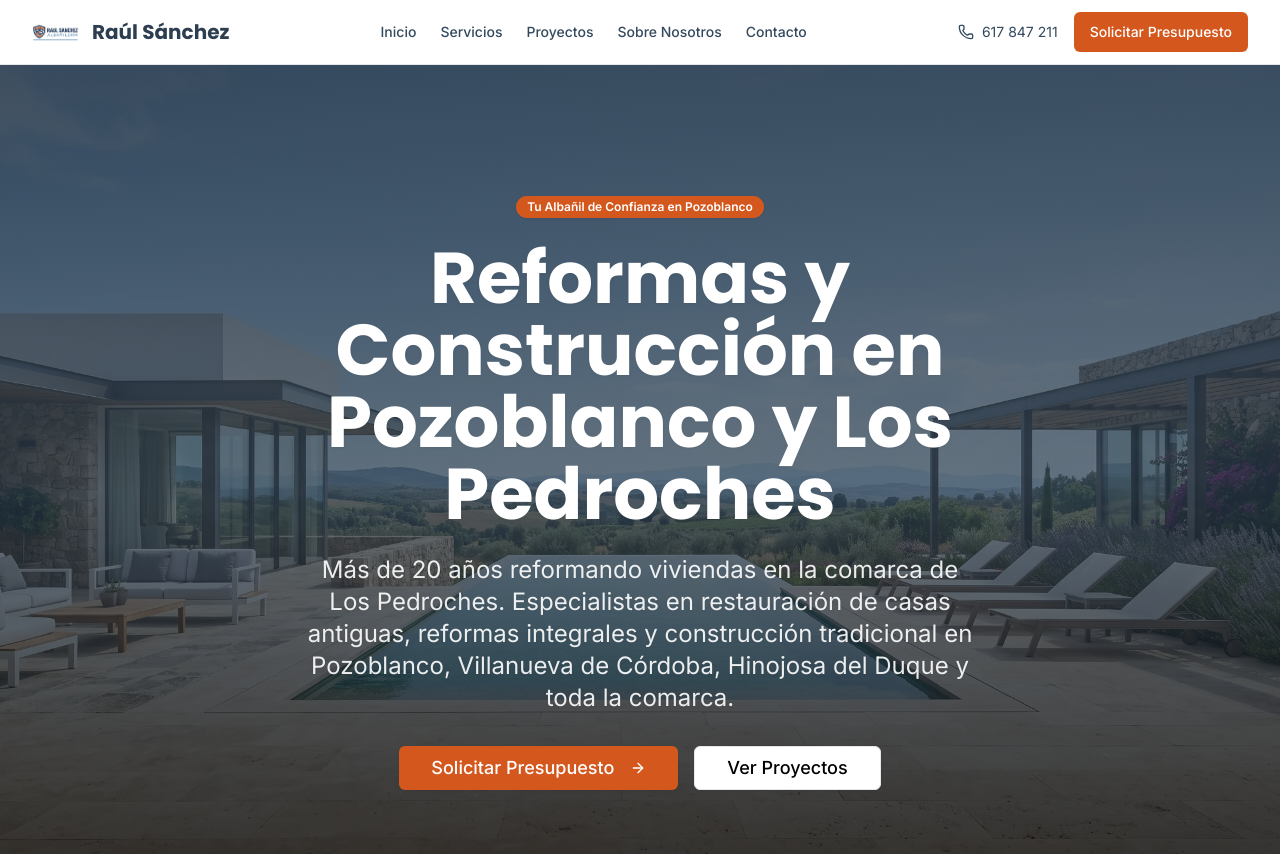
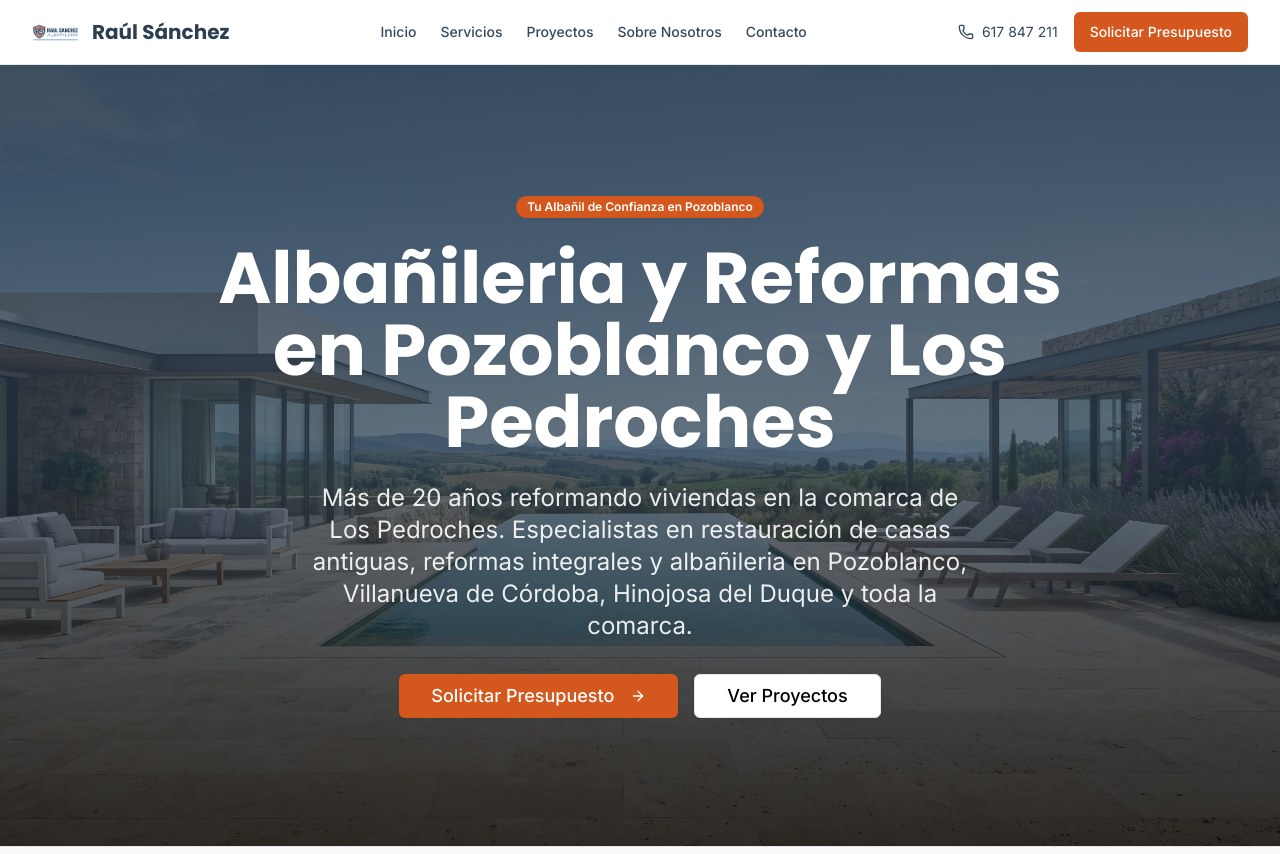
Before and after one commit to javiruizar/raul-sc, a Next.js app: page / in a window 1280 px wide. Shown: the top 854 px of the page. Built offline with nearby package versions, Linux system fonts and the light colour scheme.

Commit message:
minor fixes

```diff
--- a/src/components/home/HeroSection.tsx
+++ b/src/components/home/HeroSection.tsx
@@ -55,12 +55,12 @@ export function HeroSection() {
             id="hero-heading"
             className="text-4xl md:text-6xl lg:text-7xl font-heading font-bold mb-6"
           >
-            Reformas y Construcción en Pozoblanco y Los Pedroches
+            Albañileria y Reformas en Pozoblanco y Los Pedroches
           </h1>
           <p className="text-xl md:text-2xl text-white/90 mb-8 max-w-2xl mx-auto">
             Más de 20 años reformando viviendas en la comarca de Los Pedroches.
             Especialistas en restauración de casas antiguas, reformas integrales
-            y construcción tradicional en Pozoblanco, Villanueva de Córdoba,
+            y albañileria en Pozoblanco, Villanueva de Córdoba,
             Hinojosa del Duque y toda la comarca.
           </p>
           <div className="flex flex-col sm:flex-row gap-4 justify-center">
--- a/src/components/layout/Footer.tsx
+++ b/src/components/layout/Footer.tsx
@@ -126,8 +126,7 @@ export function Footer() {
             </h3>
             <div className="space-y-2 text-sm text-neutral-100/80 mb-6">
               <p>Lunes - Viernes: 8:00 - 18:00</p>
-              <p>Sábados: 9:00 - 14:00</p>
-              <p>Domingos: Cerrado</p>
+              <p>Sábados y Domingos: Cerrado</p>
             </div>
             <h4 className="font-heading text-sm font-semibold mb-3">
               Síguenos
@@ -155,7 +154,7 @@ export function Footer() {
         {/* Copyright y Legal */}
         <div className="flex flex-col items-center justify-between space-y-4 text-sm text-neutral-100/80 md:flex-row md:space-y-0">
           <p>
-            © {currentYear} Raúl Albañil. Todos los derechos reservados.
+            © {currentYear} Raúl Sanchez Albañileria y reformas. Todos los derechos reservados.
           </p>
           <div className="flex space-x-4">
             {navigation.legal.map((item) => (
```
